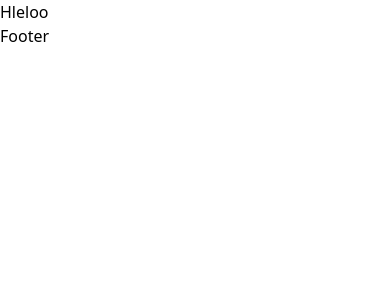
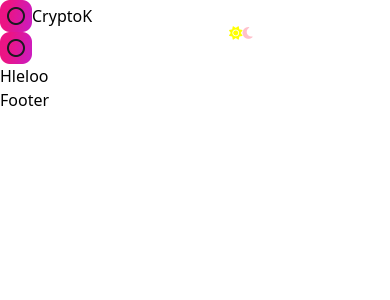
Before and after one commit to Adithya-jh/NFT-MRPL, a Next.js app: page / in a window 390 px wide. Shown: the top 300 px of the page. Built offline with nearby package versions, Linux system fonts and the light colour scheme.

Commit message:
done some navbar stuff

```diff
--- a/Components/Navbar.js
+++ b/Components/Navbar.js
@@ -7,6 +7,23 @@ import Image from 'next/image';
 import Link from 'next/link';
 
 import images from '../assets';
+// import { isMobile } from 'web3modal';
+
+const MenuItems = (isMobile) => {
+  const generateLink = () => {};
+
+  return (
+    <ul
+      className={`list-none flexCenter flex-row ${
+        isMobile && 'flex-col h-full '
+      }`}
+    >
+      {['Explore NFTs', 'Listed NFTs', 'My NFTs'].map((item, i) => (
+        <li key={i}></li>
+      ))}
+    </ul>
+  );
+};
 
 export const Navbar = () => {
   const { theme, setTheme } = useTheme();
@@ -16,10 +33,51 @@ export const Navbar = () => {
       className="flexBetween w-full fixed z-10 p-4 flex-row border-b
          dark:bg-nft-dark bg-white dark:border-nft-black-1 border-nft-gray-1"
     >
-      <div>
+      <div className="flex flex-1 flex-row justify-start">
         <Link href="/">
-          <div />
+          <div
+            className="flexCenter md:hidden cursor-pointer"
+            onClick={() => {}}
+          >
+            <Image src={images.logo02} width={32} height={32} alt="logo" />
+            <p className="dark:text-white text-nft-black-1 font-semibold text-lg ml-1">
+              CryptoK
+            </p>
+          </div>
         </Link>
+        <Link href="/">
+          <div className="hidden md:flex" onClick={() => {}}>
+            <Image src={images.logo02} width={32} height={32} alt="logo" />
+          </div>
+        </Link>
+      </div>
+
+      <div className="flex flex-initial flex-row justify-end">
+        <div className="flex items-center mr-2">
+          <input
+            type="checkbox"
+            className="checkbox"
+            id="checkbox"
+            onChange={() => {
+              setTheme(theme === 'light' ? 'dark' : 'light');
+            }}
+          />
+          <label
+            htmlFor="checkbox"
+            className="flexBetween w-8 h-4 bg-black rounded-2xl p-1 relative label"
+          >
+            <i className="fas fa-sun" />
+            <i className="fas fa-moon" />
+
+            <div className="w-3 h-3 absolute bg-white rounded-full ball" />
+          </label>
+        </div>
+      </div>
+
+      <div className="md:hidden flex ">
+        <ul className="list-none flexCenter flex-row">
+          <MenuItems />
+        </ul>
       </div>
     </nav>
   );
```
